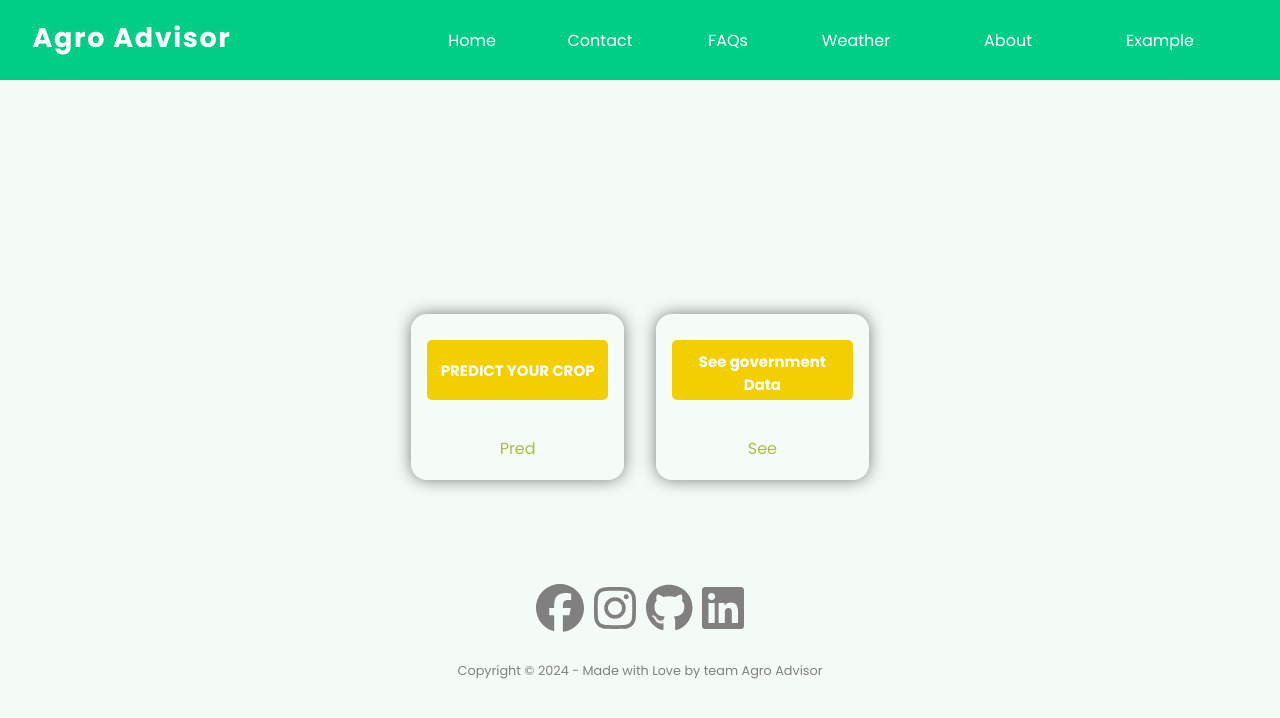
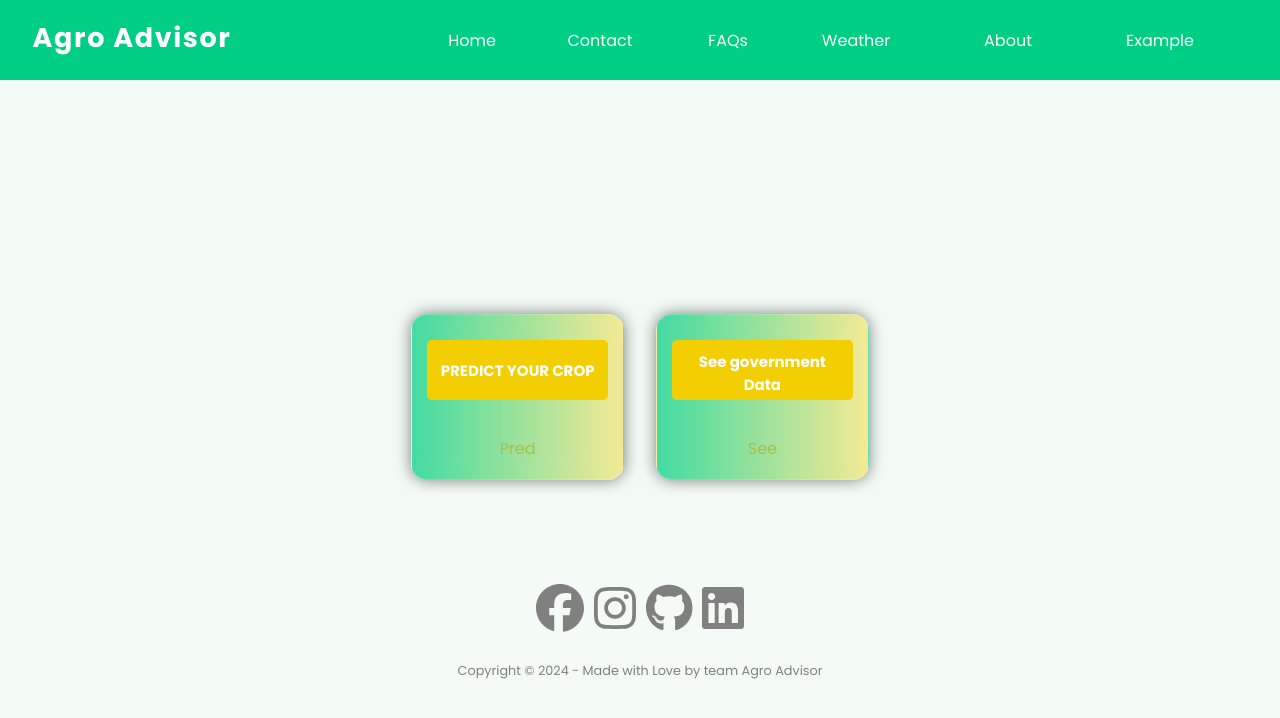
Before and after one commit to thissudhir/Agro_Advisor, a React (Create React App) app: page / in a window 1280 px wide. Shown: the top 718 px of the page. Built offline with nearby package versions, Linux system fonts and the light colour scheme; no server answers; a web font is replaced by a local one.

Commit message:
Updated contact info and other

```diff
--- a/src/App.css
+++ b/src/App.css
@@ -96,6 +96,7 @@
 
 form {
   padding: 20px;
+  margin: 20px;
   width: 50%;
   border-radius: 15px;
   box-shadow: 0 0 0 3px rgba(0, 0, 0, 0.1);
--- a/src/components/WeatherCard/weatherCard.css
+++ b/src/components/WeatherCard/weatherCard.css
@@ -4,7 +4,7 @@
     box-shadow: 0 0 1rem rgba(0, 0, 0, 0.5);
     overflow: hidden;
     transition: all 0.5s ease-in-out;
-    /* background: linear-gradient(to right, #00ce82b9, #f3cf0065); */
+    background: linear-gradient(to right, #00ce82b9, #f3cf0065);
 
     &:hover {
         transform: scale(1.05);
```
